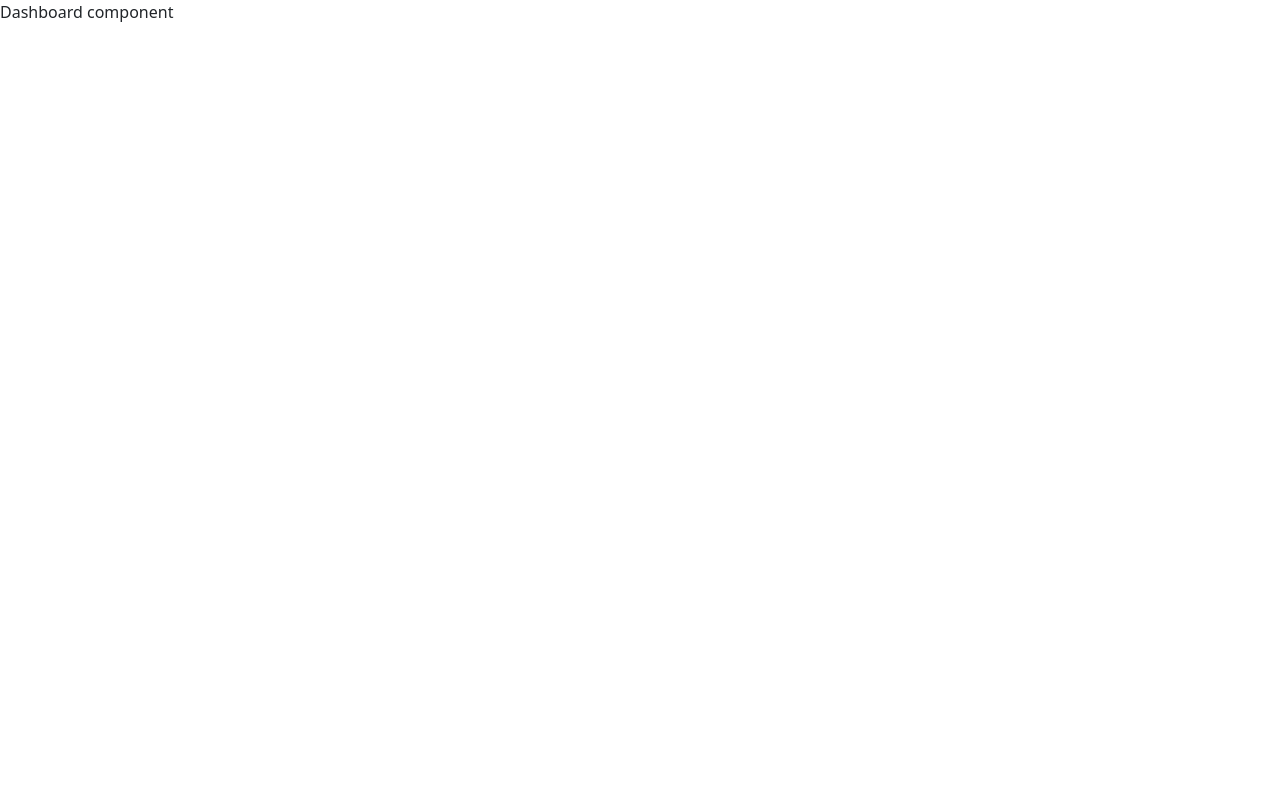
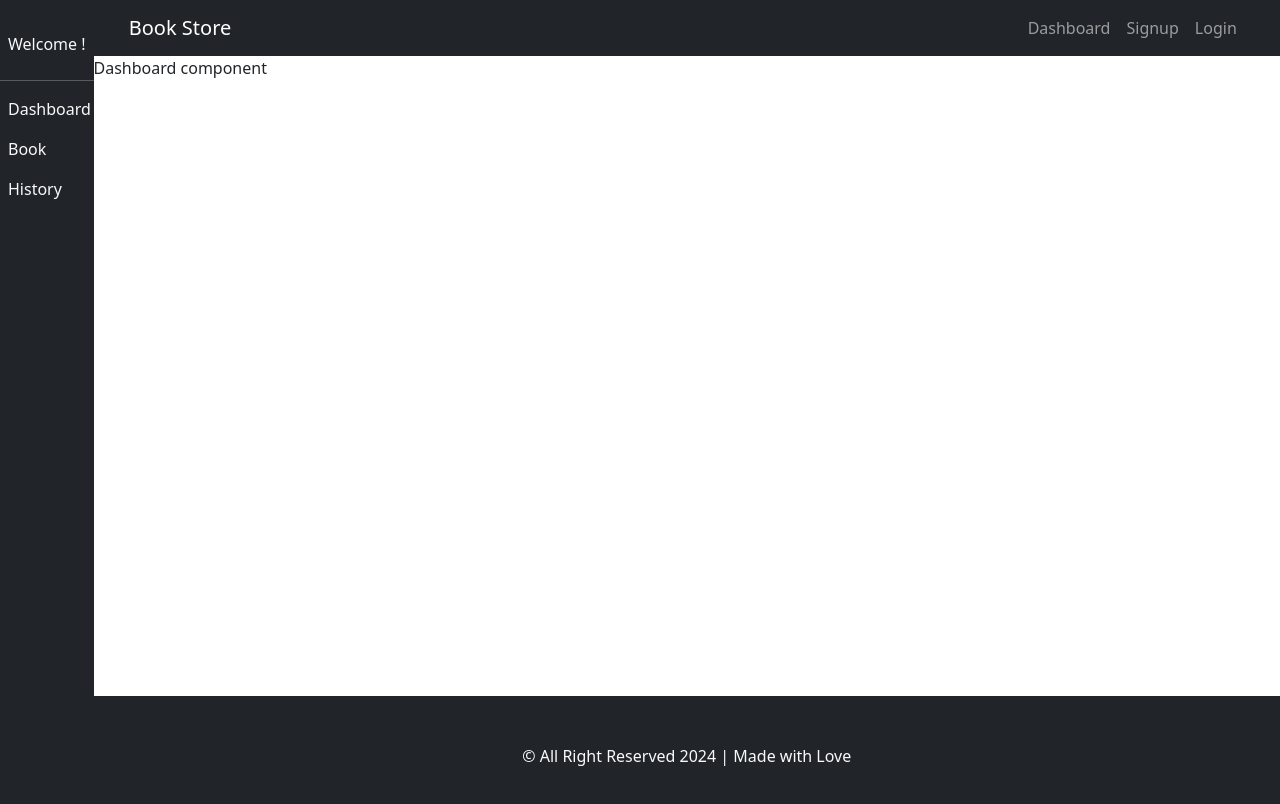
Before and after one commit to sonam-serchan/book-library, a React app: page /dashboard in a window 1280 px wide. Shown: the top 804 px of the page. Built offline with nearby package versions, Linux system fonts and the light colour scheme; no server answers; the HTML template or start-up script is replaced by a standard one.

Commit message:
Added admin layout

```diff
--- /dev/null
+++ b/src/components/layout/AdminLayout.jsx
@@ -0,0 +1,18 @@
+import Footer from "./Footer";
+import Header from "./Header";
+import Sidebar from "./Sidebar";
+
+const AdminLayout = ({ children }) => {
+  return (
+    <div className="d-flex">
+      <Sidebar />
+      <div className="flex-grow-1">
+        <Header />
+        <main className="main-content">{children}</main>
+        <Footer />
+      </div>
+    </div>
+  )
+}
+
+export default AdminLayout;
--- /dev/null
+++ b/src/components/layout/Sidebar.jsx
@@ -0,0 +1,20 @@
+import { useSelector } from "react-redux";
+import { Link } from "react-router-dom";
+
+const Sidebar = () => {
+  const { userInfo } = useSelector(state => state.auth);
+
+  return (
+    <div className="bg-dark text-light">
+      <div className="mt-4 p-2 text-center">Welcome {userInfo.fName}!</div>
+      <hr />
+      <ul className="list-unstyled ps-2 d-flex flex-column gap-3">
+        <li><Link to={"/dashboard"} className="nav-link">Dashboard</Link></li>
+        <li><Link to={"/books"} className="nav-link">Book</Link></li>
+        <li><Link to={"/history"} className="nav-link">History</Link></li>
+      </ul>
+    </div>
+  )
+}
+
+export default Sidebar;
--- a/src/pages/dashboard/Dashboard.jsx
+++ b/src/pages/dashboard/Dashboard.jsx
@@ -1,8 +1,10 @@
+import AdminLayout from "../../components/layout/AdminLayout";
+
 const Dashboard = () => {
   return (
-    <>
+    <AdminLayout>
       Dashboard component
-    </>
+    </AdminLayout>
   )
 }
 
```
